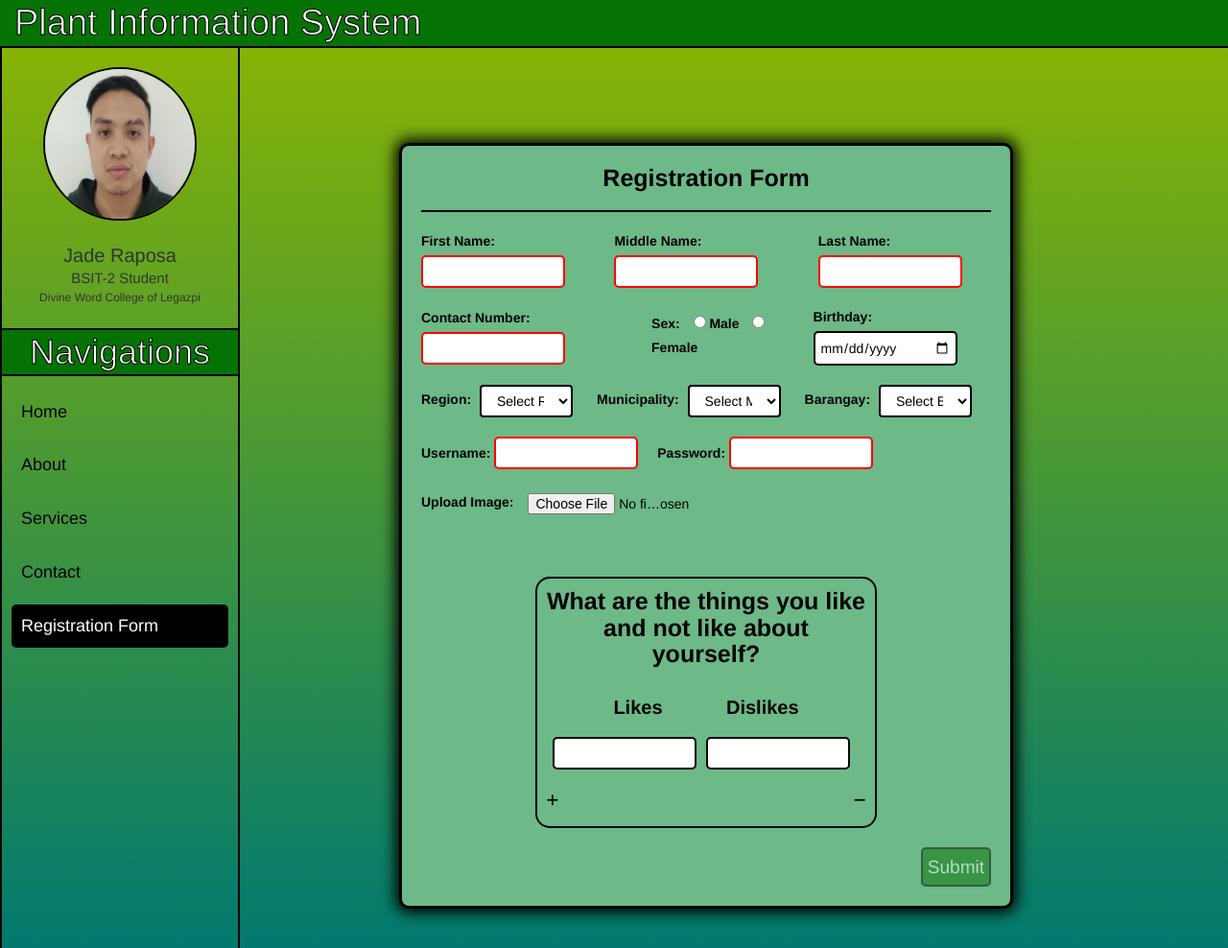
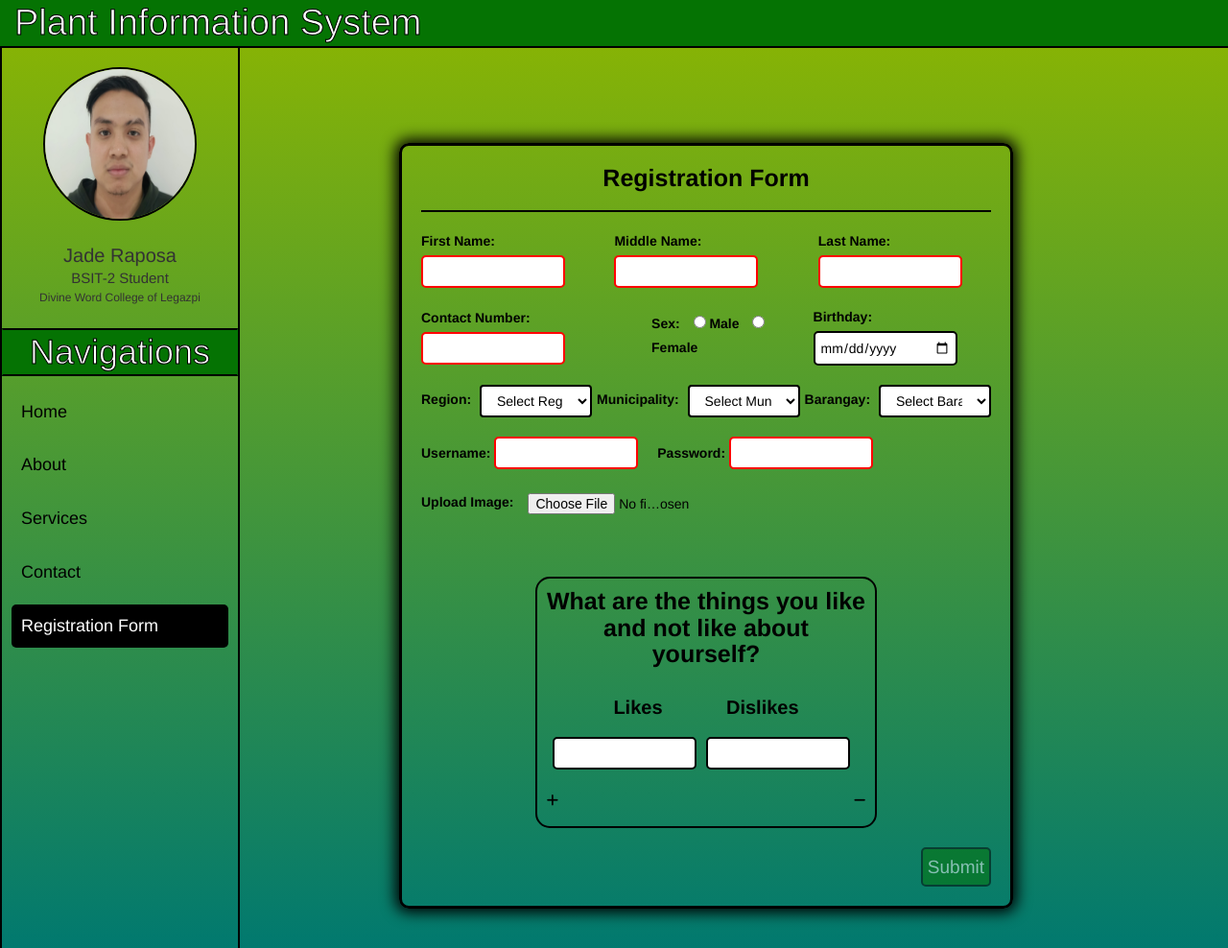
Before and after one commit to jaderaposa/VSCO_Jade, a PHP site: page / in a window 1280 px wide. Shown: the whole page at 96% size. Run offline with PHP 8.4, Linux system fonts and the light colour scheme; some libraries are stand-ins or nearby versions.

Commit message:
asdsadasd

```diff
--- a/ITPC222/Prefinals-Practical-Exam/css/css.css
+++ b/ITPC222/Prefinals-Practical-Exam/css/css.css
@@ -145,7 +145,7 @@ nav {
     width: 100%;
     margin: 50px auto 0;
     padding: 20px 20px 10px;
-    background-color: #6db988;
+    background-color: transparent;
     color: black;
     border: 3px solid black;
     border-radius: 10px;
@@ -227,10 +227,11 @@ hr {
     }
     .address select {
         width: 100%;
-        margin-right: 20px;
+        /* margin-right: 20px; */
         color: black;
         border: 2px solid black;
     }
+
 
 
 .registration input {
--- a/ITPC222/Prefinals-Practical-Exam/index.html
+++ b/ITPC222/Prefinals-Practical-Exam/index.html
@@ -542,7 +542,7 @@ userInput.addEventListener("input", function() {
     var passwordStrength = calculatePasswordStrength(password);
 
     if (passwordStrength < 3) {
-      passwordAlert.textContent = "Password must be at least 8 characters long and contain uppercase and lowercase letters, numbers, and special characters.";
+      passwordAlert.textContent = "Password must be at least 8 characters long and may contain uppercase and lowercase letters, numbers, and special characters.";
     } else {
       passwordAlert.textContent = "";
     }
@@ -628,7 +628,7 @@ userInput.addEventListener("input", function() {
   });
 </script>
 
-<!-- Password Strength -->
+<!-- strong password -->
 <script>
   function checkPasswordStrength() {
     let password = document.getElementById('password').value;
```
